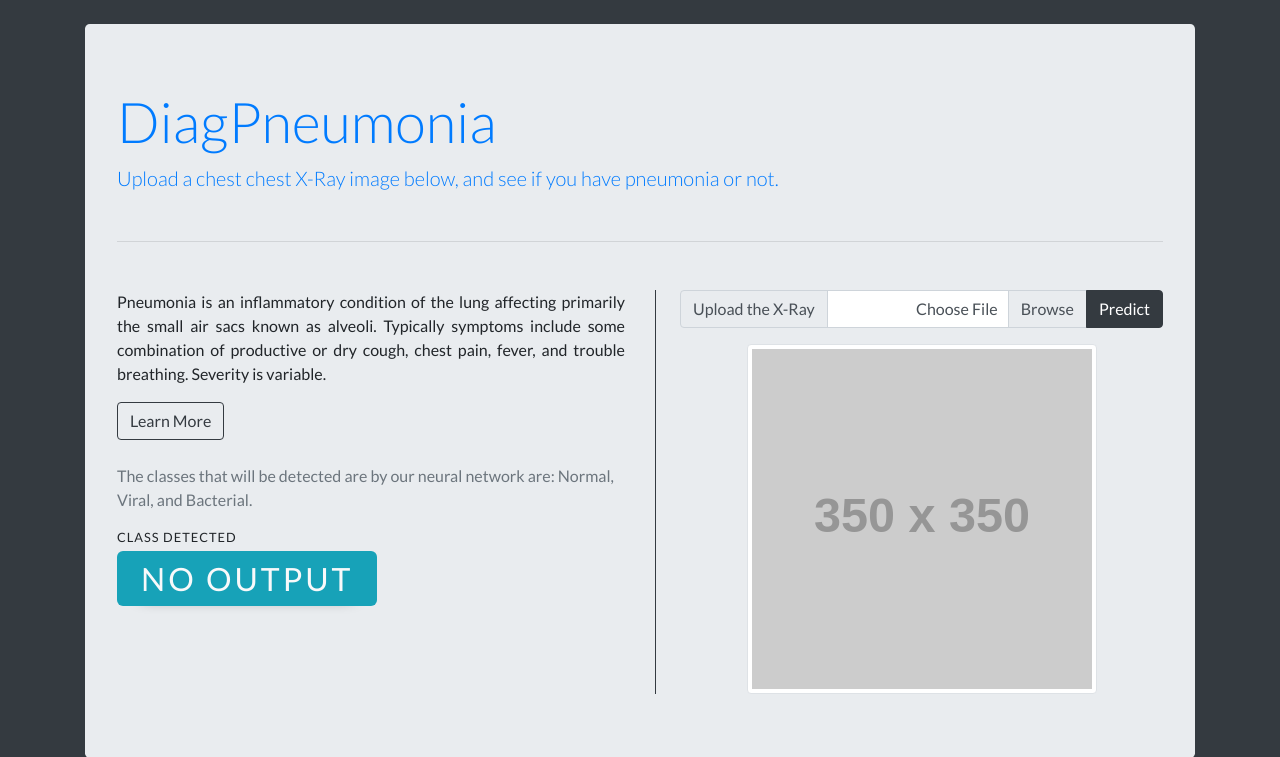
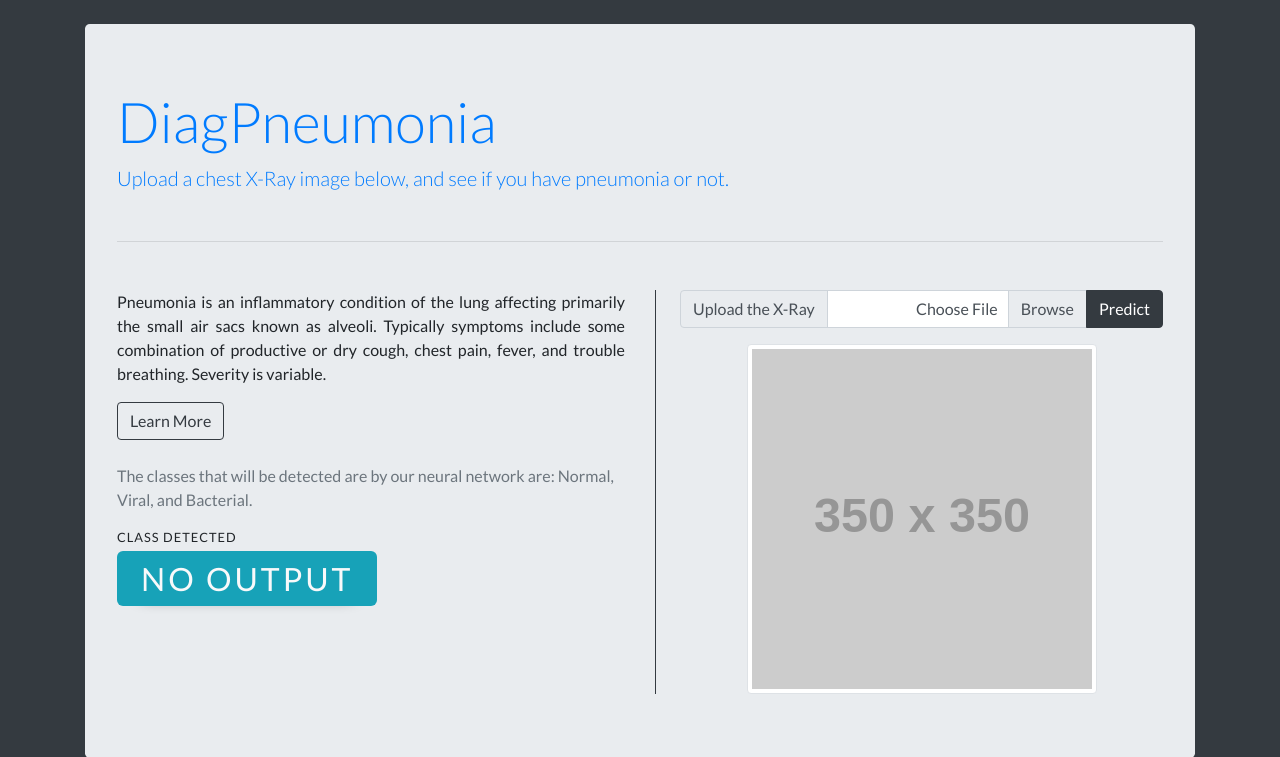
Before and after one commit to pavanpej/diag-pneumonia, a Flask app: page / in a window 1280 px wide. Shown: the top 757 px of the page. Run offline with Flask 2, Linux system fonts and the light colour scheme; grey boxes labelled with a size stand in for pictures from a placeholder-image service; some libraries are stand-ins or nearby versions.

Commit message:
spelling correction

```diff
--- a/templates/index.html
+++ b/templates/index.html
@@ -16,7 +16,7 @@
       <div class="jumbotron mt-4">
         <div class="header-container">
           <h1 class="display-4 text-primary">DiagPneumonia</h1>
-          <p class="lead text-primary">Upload a chest chest X-Ray image below, and see if you have pneumonia
+          <p class="lead text-primary">Upload a chest X-Ray image below, and see if you have pneumonia
             or not.</p>
           <hr class="my-5">
         </div>
@@ -38,7 +38,7 @@
                   <!-- <small>Confidence: <span class="badge badge-dark" id="confidenceNP"> &nbsp;-&nbsp; </span></small> -->
                 </div>
                 <div id="classOutputPneumoniaWrapper" class="mt-3">
-                  <small class="output mb-1">Type of Penumonia</small>
+                  <small class="output mb-1">Type of Pneumonia</small>
                   <div id="classOutputPneumonia" class="text-light classOutput">
                     <span id="classTextPneumonia">No Output</span>
                     <!-- <small>Confidence: <span class="badge badge-dark" id="confidenceBV"> &nbsp;-&nbsp; </span></small> -->
```
